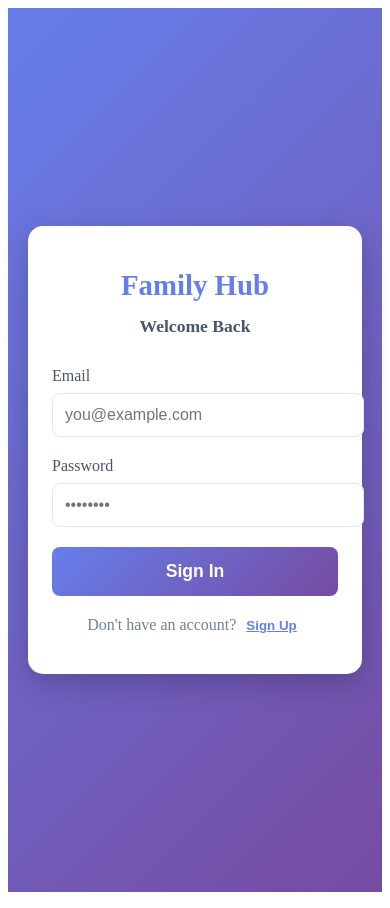
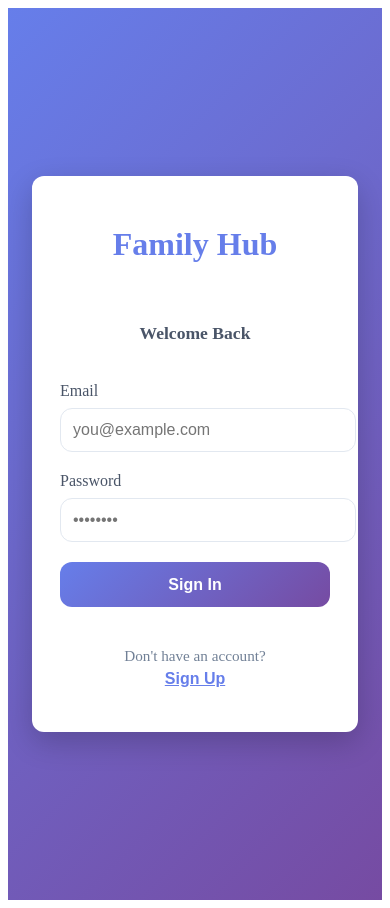
Before and after one commit to itfitzreitzin/family-hub2.0, a SvelteKit app: page / in a window 390 px wide. Built offline with nearby package versions, Linux system fonts and the light colour scheme.

Commit message:
Refine mobile layout across shared and page styles

```diff
--- a/src/app.css
+++ b/src/app.css
@@ -8,6 +8,16 @@
   --safe-right: env(safe-area-inset-right);
   --safe-bottom: env(safe-area-inset-bottom);
   --safe-left: env(safe-area-inset-left);
+
+  /* Global layout scales */
+  --page-max-width: 1200px;
+  --page-padding-y: clamp(1.75rem, 5vw, 2.75rem);
+  --page-padding-x: clamp(1.25rem, 5vw, 2.5rem);
+  --card-padding: clamp(1.25rem, 4vw, 2rem);
+  --card-radius: clamp(0.75rem, 2.5vw, 1rem);
+  --section-gap: clamp(1rem, 4vw, 2rem);
+  --grid-gap: clamp(0.75rem, 3vw, 1.5rem);
+  --stack-gap: clamp(0.75rem, 3vw, 1.25rem);
 }
 
 * {
@@ -20,6 +30,7 @@ body {
   font-family: -apple-system, BlinkMacSystemFont, 'Segoe UI', Roboto, Oxygen, Ubuntu, sans-serif;
   background: var(--gradient-primary);
   min-height: 100vh;
+  line-height: 1.5;
   /* Prevent horizontal scroll */
   overflow-x: hidden;
   /* Smooth scrolling on iOS */
@@ -66,18 +77,55 @@ a.action-card,
    ============================================ */
 .card, .summary-card, .table-card {
   background: white;
-  border-radius: 15px;
-  padding: 30px;
-  margin-bottom: 20px;
+  border-radius: var(--card-radius);
+  padding: var(--card-padding);
+  margin-bottom: var(--section-gap);
   box-shadow: 0 2px 10px rgba(0,0,0,0.1);
 }
 
 .container {
   min-height: 100vh;
   background: #f7fafc;
-  padding: 40px 20px;
-  max-width: 1200px;
+  padding: var(--page-padding-y) var(--page-padding-x);
+  width: min(100%, var(--page-max-width));
   margin: 0 auto;
+}
+
+.page-shell {
+  width: min(100%, var(--page-max-width));
+  margin: 0 auto;
+  padding: var(--page-padding-y) var(--page-padding-x);
+}
+
+.stack {
+  display: flex;
+  gap: var(--stack-gap);
+}
+
+.stack.wrap {
+  flex-wrap: wrap;
+}
+
+.stack.center {
+  align-items: center;
+}
+
+.auto-grid {
+  display: grid;
+  gap: var(--grid-gap);
+  grid-template-columns: repeat(auto-fit, minmax(min(var(--grid-min, 260px), 100%), 1fr));
+}
+
+h1 {
+  font-size: clamp(1.8rem, 2vw + 1.4rem, 2.6rem);
+}
+
+h2 {
+  font-size: clamp(1.35rem, 1.5vw + 1rem, 2rem);
+}
+
+h3 {
+  font-size: clamp(1.1rem, 1.2vw + 0.9rem, 1.6rem);
 }
 
 /* ============================================
@@ -177,15 +225,15 @@ tr:hover {
 
   /* Container adjustments */
   .container {
-    padding: 20px 15px;
+    padding: calc(var(--page-padding-y) * 0.75) calc(var(--page-padding-x) * 0.85);
     padding-bottom: calc(80px + var(--safe-bottom));
   }
 
   /* Card adjustments */
   .card, .summary-card, .table-card {
-    padding: 20px;
-    border-radius: 12px;
-    margin-bottom: 15px;
+    padding: calc(var(--card-padding) * 0.85);
+    border-radius: clamp(0.75rem, 2vw, 0.9rem);
+    margin-bottom: clamp(0.75rem, 3vw, 1.25rem);
   }
 
   /* Form improvements */
@@ -214,7 +262,7 @@ tr:hover {
   /* Grid adjustments */
   .action-grid, .nanny-grid, .stats-grid {
     grid-template-columns: 1fr !important;
-    gap: 1rem;
+    gap: var(--grid-gap);
   }
 
   /* Table adjustments */
@@ -274,7 +322,7 @@ tr:hover {
   /* Stats grid - 2 columns on mobile */
   .summary-stats {
     grid-template-columns: repeat(2, 1fr) !important;
-    gap: 0.75rem;
+    gap: var(--grid-gap);
   }
 
   .stat {
@@ -368,10 +416,10 @@ tr:hover {
 
 /* Visibility utilities */
 .mobile-only { display: none !important; }
-.desktop-only { display: block !important; }
+.desktop-only { display: revert; }
 
 @media (max-width: 768px) {
-  .mobile-only { display: block !important; }
+  .mobile-only { display: revert !important; }
   .desktop-only { display: none !important; }
 }
 
--- a/src/routes/+page.svelte
+++ b/src/routes/+page.svelte
@@ -60,8 +60,8 @@
   }
 </script>
 
-<div class="container">
-  <div class="card">
+<div class="auth-screen">
+  <div class="auth-card">
     <h1>Family Hub</h1>
     <h2>{mode === 'login' ? 'Welcome Back' : 'Create Account'}</h2>
 
@@ -107,78 +107,86 @@
 </div>
 
 <style>
-  .container {
+  .auth-screen {
     min-height: 100vh;
     display: flex;
     align-items: center;
     justify-content: center;
     background: linear-gradient(135deg, #667eea 0%, #764ba2 100%);
-    padding: 20px;
+    padding: clamp(1.5rem, 6vw, 3rem);
   }
 
-  .card {
+  .auth-card {
     background: white;
-    padding: 40px;
-    border-radius: 15px;
+    padding: clamp(1.75rem, 6vw, 2.75rem);
+    border-radius: clamp(0.75rem, 3vw, 1.25rem);
     box-shadow: 0 10px 30px rgba(0,0,0,0.2);
-    max-width: 400px;
+    max-width: 420px;
     width: 100%;
+    display: flex;
+    flex-direction: column;
+    gap: 1.5rem;
   }
 
   h1 {
     text-align: center;
-    font-size: 2.5em;
-    margin-bottom: 10px;
+    font-size: clamp(2rem, 4vw, 2.6rem);
     color: #667eea;
   }
 
   h2 {
     text-align: center;
     color: #4a5568;
-    margin-bottom: 30px;
+    font-size: clamp(1.1rem, 2vw, 1.4rem);
   }
 
   .error {
     background: #fff2f0;
     border: 1px solid #ffccc7;
     color: #a8071a;
-    padding: 12px;
-    border-radius: 8px;
-    margin-bottom: 20px;
+    padding: 0.75rem;
+    border-radius: 0.75rem;
+  }
+
+  form {
+    display: flex;
+    flex-direction: column;
+    gap: 1.25rem;
   }
 
   .input-group {
-    margin-bottom: 20px;
+    display: flex;
+    flex-direction: column;
+    gap: 0.5rem;
   }
 
   label {
-    display: block;
-    margin-bottom: 8px;
     color: #4a5568;
     font-weight: 500;
   }
 
   input {
     width: 100%;
-    padding: 12px;
+    padding: 0.75rem;
     border: 1px solid #e2e8f0;
-    border-radius: 8px;
-    font-size: 1em;
+    border-radius: 0.75rem;
+    font-size: 1rem;
   }
 
   input:focus {
     outline: none;
     border-color: #667eea;
+    box-shadow: 0 0 0 3px rgba(102, 126, 234, 0.15);
   }
 
   button[type="submit"] {
     width: 100%;
-    padding: 14px;
+    padding: clamp(0.85rem, 3vw, 1rem);
     background: linear-gradient(135deg, #667eea 0%, #764ba2 100%);
     color: white;
     border: none;
-    border-radius: 8px;
-    font-size: 1.1em;
+    border-radius: 0.75rem;
+    font-size: clamp(1rem, 2vw, 1.15rem);
     font-weight: 600;
     cursor: pointer;
     transition: transform 0.2s;
@@ -195,8 +203,11 @@
 
   .toggle {
     text-align: center;
-    margin-top: 20px;
     color: #718096;
+    display: flex;
+    flex-direction: column;
+    gap: 0.25rem;
+    font-size: 0.95rem;
   }
 
   .link {
@@ -206,11 +217,6 @@
     cursor: pointer;
     font-weight: 600;
     text-decoration: underline;
-  }
-
-  @media (max-width: 480px) {
-    .card { padding: 24px; }
-    h1 { font-size: 1.8em; }
-    h2 { font-size: 1.1em; }
+    font-size: 1rem;
   }
 </style>
--- a/src/routes/settings/+page.svelte
+++ b/src/routes/settings/+page.svelte
@@ -226,11 +226,11 @@
 
   .info-box {
     background: #f7fafc;
-    padding: 15px;
-    border-radius: 8px;
-    margin-bottom: 30px;
+    padding: clamp(1rem, 3vw, 1.5rem);
+    border-radius: 0.75rem;
+    margin-bottom: 2rem;
     color: #4a5568;
-    line-height: 1.8;
+    line-height: 1.7;
   }
 
   .admin-badge {
@@ -245,27 +245,29 @@
   }
 
   .form-group {
-    margin-bottom: 20px;
+    display: flex;
+    flex-direction: column;
+    gap: 0.5rem;
+    margin-bottom: 1.5rem;
   }
 
   label {
-    display: block;
-    margin-bottom: 8px;
     color: #4a5568;
     font-weight: 500;
   }
 
   input, select {
     width: 100%;
-    padding: 12px;
+    padding: 0.75rem;
     border: 1px solid #e2e8f0;
-    border-radius: 8px;
-    font-size: 1em;
+    border-radius: 0.75rem;
+    font-size: 1rem;
   }
 
   input:focus, select:focus {
     outline: none;
     border-color: #667eea;
+    box-shadow: 0 0 0 3px rgba(102, 126, 234, 0.15);
   }
 
   small {
@@ -276,9 +278,9 @@
   }
 
   .btn {
-    padding: 12px 24px;
+    padding: clamp(0.75rem, 3vw, 1rem) clamp(1.5rem, 4vw, 2rem);
     border: none;
-    border-radius: 8px;
+    border-radius: 0.75rem;
     font-weight: 600;
     cursor: pointer;
     transition: all 0.2s;
@@ -288,7 +290,7 @@
     width: 100%;
     background: linear-gradient(135deg, #667eea 0%, #764ba2 100%);
     color: white;
-    font-size: 1.1em;
+    font-size: clamp(1rem, 2vw, 1.15rem);
   }
 
   .btn-primary:hover:not(:disabled) {
@@ -319,9 +321,4 @@
     background: #f7fafc;
     color: #718096;
   }
-
-  @media (max-width: 480px) {
-    .container { padding: 20px 16px; }
-    .card { padding: 20px; }
-  }
 </style>
--- a/src/routes/setup/+page.svelte
+++ b/src/routes/setup/+page.svelte
@@ -58,8 +58,8 @@
   }
 </script>
 
-<div class="container">
-  <div class="card">
+<div class="setup-screen">
+  <div class="setup-card">
     <h1>Welcome to Family Hub!</h1>
     <h2>Let's get you set up</h2>
 
@@ -131,46 +131,48 @@
 </div>
 
 <style>
-  .container {
+  .setup-screen {
     min-height: 100vh;
     display: flex;
     align-items: center;
     justify-content: center;
     background: linear-gradient(135deg, #667eea 0%, #764ba2 100%);
-    padding: 20px;
+    padding: clamp(1.5rem, 6vw, 3rem);
   }
 
-  .card {
+  .setup-card {
     background: white;
-    padding: 40px;
-    border-radius: 15px;
+    padding: clamp(1.75rem, 6vw, 3rem);
+    border-radius: clamp(0.75rem, 3vw, 1.25rem);
     box-shadow: 0 10px 30px rgba(0,0,0,0.2);
-    max-width: 500px;
+    max-width: 520px;
     width: 100%;
+    display: flex;
+    flex-direction: column;
+    gap: 1.75rem;
   }
 
   h1 {
     text-align: center;
-    font-size: 2em;
-    margin-bottom: 10px;
+    font-size: clamp(1.9rem, 3vw, 2.4rem);
+    margin-bottom: 0.25rem;
     color: #667eea;
   }
 
   h2 {
     text-align: center;
     color: #4a5568;
-    margin-bottom: 30px;
-    font-size: 1.3em;
+    font-size: clamp(1.1rem, 2vw, 1.4rem);
   }
 
   .role-selection {
-    margin-bottom: 30px;
+    display: flex;
+    flex-direction: column;
+    gap: 1rem;
   }
 
   .role-card {
-    display: block;
     position: relative;
-    margin-bottom: 15px;
     cursor: pointer;
   }
 
@@ -180,9 +182,9 @@
   }
 
   .role-content {
-    padding: 20px;
+    padding: 1.25rem;
     border: 2px solid #e2e8f0;
-    border-radius: 10px;
+    border-radius: 0.75rem;
     transition: all 0.3s;
     text-align: center;
   }
@@ -194,63 +196,67 @@
 
   .role-card.selected .role-content {
     border-color: #667eea;
-    background: linear-gradient(135deg, rgba(102, 126, 234, 0.1) 0%, rgba(118, 75, 162, 0.1) 100%);
+    background: linear-gradient(135deg, rgba(102, 126, 234, 0.12) 0%, rgba(118, 75, 162, 0.12) 100%);
   }
 
   .role-icon {
-    font-size: 3em;
-    margin-bottom: 10px;
+    font-size: clamp(2.25rem, 6vw, 3rem);
+    margin-bottom: 0.75rem;
   }
 
   .role-name {
-    font-size: 1.2em;
+    font-size: clamp(1.1rem, 2.5vw, 1.3rem);
     font-weight: 600;
     color: #2d3748;
-    margin-bottom: 5px;
+    margin-bottom: 0.25rem;
   }
 
   .role-desc {
-    font-size: 0.9em;
+    font-size: 0.9rem;
     color: #718096;
   }
 
   .details-form {
     border-top: 2px solid #e2e8f0;
-    padding-top: 30px;
+    padding-top: 1.75rem;
+    display: flex;
+    flex-direction: column;
+    gap: 1.25rem;
   }
 
   .input-group {
-    margin-bottom: 20px;
+    display: flex;
+    flex-direction: column;
+    gap: 0.5rem;
   }
 
   label {
-    display: block;
-    margin-bottom: 8px;
     color: #4a5568;
     font-weight: 500;
   }
 
   input {
     width: 100%;
-    padding: 12px;
+    padding: 0.75rem;
     border: 1px solid #e2e8f0;
-    border-radius: 8px;
-    font-size: 1em;
+    border-radius: 0.75rem;
+    font-size: 1rem;
   }
 
   input:focus {
     outline: none;
     border-color: #667eea;
+    box-shadow: 0 0 0 3px rgba(102, 126, 234, 0.15);
   }
 
   button {
     width: 100%;
-    padding: 14px;
+    padding: clamp(0.85rem, 3vw, 1rem);
     background: linear-gradient(135deg, #667eea 0%, #764ba2 100%);
     color: white;
     border: none;
-    border-radius: 8px;
-    font-size: 1.1em;
+    border-radius: 0.75rem;
+    font-size: clamp(1rem, 2vw, 1.15rem);
     font-weight: 600;
     cursor: pointer;
     transition: transform 0.2s;
@@ -264,11 +270,4 @@
     opacity: 0.6;
     cursor: not-allowed;
   }
-
-  @media (max-width: 480px) {
-    .card { padding: 24px; }
-    h1 { font-size: 1.6em; }
-    h2 { font-size: 1.05em; }
-    .role-icon { font-size: 2.2em; }
-  }
 </style>
--- a/src/routes/tracker/+page.svelte
+++ b/src/routes/tracker/+page.svelte
@@ -656,7 +656,7 @@ Total: $${weekPay.toFixed(2)}`
       </div>
 
       <!-- Mobile view toggle -->
-      <div class="mobile-view-toggle">
+      <div class="mobile-view-toggle mobile-only">
         <button class:active={mobileView === 'summary'} on:click={() => mobileView = 'summary'}>
           Summary
         </button>
@@ -669,7 +669,7 @@ Total: $${weekPay.toFixed(2)}`
         <div class="empty-state">No entries for this week</div>
       {:else}
         <!-- Desktop table view -->
-        <div class="desktop-table">
+        <div class="desktop-table desktop-only">
           <table>
             <thead>
               <tr>
@@ -706,6 +706,7 @@ Total: $${weekPay.toFixed(2)}`
         </div>
 
         <!-- Mobile card view -->
+        <div class="mobile-only">
           <div class="mobile-cards">
             {#if mobileView === 'summary'}
               <!-- Summary View -->
@@ -769,6 +770,7 @@ Total: $${weekPay.toFixed(2)}`
               </div>
             {/if}
           </div>
+        </div>
 
         <div class="week-total">
           <div class="total-amount">
@@ -797,7 +799,7 @@ Total: $${weekPay.toFixed(2)}`
         <div class="empty-state">No payment records yet</div>
       {:else}
         <!-- Desktop table -->
-        <div class="desktop-table">
+        <div class="desktop-table desktop-only">
           <table>
             <thead>
               <tr>
@@ -848,6 +850,7 @@ Total: $${weekPay.toFixed(2)}`
         </div>
 
         <!-- Mobile payment cards -->
+        <div class="mobile-only">
           <div class="mobile-cards">
             {#each payments as payment}
               <div class="payment-card" class:paid={payment.is_paid}>
@@ -885,6 +888,7 @@ Total: $${weekPay.toFixed(2)}`
               </div>
             {/each}
           </div>
+        </div>
       {/if}
     </div>
   {/if}
@@ -956,44 +960,30 @@ Total: $${weekPay.toFixed(2)}`
 {/if}
 
 <style>
-  .container {
-    min-height: 100vh;
-    background: #f7fafc;
-    padding: 40px 20px;
-    max-width: 1200px;
-    margin: 0 auto;
-  }
-
   .nanny-selector {
     background: white;
-    padding: 20px;
-    border-radius: 15px;
-    margin-bottom: 20px;
+    padding: clamp(1.25rem, 4vw, 1.75rem);
+    border-radius: clamp(0.75rem, 2vw, 1rem);
+    margin-bottom: var(--section-gap);
     box-shadow: 0 2px 10px rgba(0,0,0,0.1);
     display: flex;
+    flex-wrap: wrap;
     align-items: center;
-    gap: 15px;
+    gap: var(--stack-gap);
   }
 
   .nanny-selector label {
     font-weight: 600;
     color: #4a5568;
+    min-width: 140px;
   }
 
   .nanny-selector select {
-    flex: 1;
-    padding: 12px;
+    flex: 1 1 220px;
+    padding: 0.75rem;
     border: 2px solid #e2e8f0;
-    border-radius: 8px;
-    font-size: 1em;
-  }
-
-  .card {
-    background: white;
-    border-radius: 15px;
-    padding: 30px;
-    margin-bottom: 20px;
-    box-shadow: 0 2px 10px rgba(0,0,0,0.1);
+    border-radius: 0.75rem;
+    font-size: 1rem;
   }
 
   .card-header {
@@ -1020,15 +1010,17 @@ Total: $${weekPay.toFixed(2)}`
 
   .week-nav {
     display: flex;
-    gap: 10px;
+    flex-wrap: wrap;
+    justify-content: center;
     align-items: center;
+    gap: var(--stack-gap);
   }
 
   .week-nav button {
-    padding: 8px 16px;
+    padding: clamp(0.5rem, 2vw, 0.75rem) clamp(0.75rem, 3vw, 1.25rem);
     background: white;
     border: 2px solid #e2e8f0;
-    border-radius: 6px;
+    border-radius: 0.75rem;
     cursor: pointer;
     font-weight: 600;
   }
@@ -1041,17 +1033,17 @@ Total: $${weekPay.toFixed(2)}`
     font-size: 0.95em;
     font-weight: 600;
     color: #4a5568;
-    min-width: 200px;
+    min-width: min(220px, 100%);
     text-align: center;
   }
 
   .timer-card {
     background: linear-gradient(135deg, #667eea 0%, #764ba2 100%);
     color: white;
-    padding: 40px;
-    border-radius: 15px;
+    padding: clamp(2rem, 6vw, 2.75rem);
+    border-radius: clamp(0.75rem, 2vw, 1rem);
     text-align: center;
-    margin-bottom: 30px;
+    margin-bottom: 2rem;
   }
 
   .timer-label {
@@ -1062,7 +1054,7 @@ Total: $${weekPay.toFixed(2)}`
   }
 
   .timer {
-    font-size: 3.5em;
+    font-size: clamp(2.75rem, 8vw, 3.75rem);
     font-weight: bold;
     font-family: 'SF Mono', Monaco, monospace;
   }
@@ -1087,11 +1079,11 @@ Total: $${weekPay.toFixed(2)}`
   }
 
   .btn {
-    padding: 16px 40px;
-    font-size: 1.2em;
-    font-weight: bold;
+    padding: clamp(0.9rem, 3vw, 1.1rem) clamp(1.75rem, 5vw, 2.5rem);
+    font-size: clamp(1rem, 2.5vw, 1.2rem);
+    font-weight: 700;
     border: none;
-    border-radius: 10px;
+    border-radius: 0.85rem;
     cursor: pointer;
     transition: all 0.3s;
   }
@@ -1118,13 +1110,13 @@ Total: $${weekPay.toFixed(2)}`
 
   .quick-actions {
     display: flex;
-    gap: 10px;
     justify-content: center;
     flex-wrap: wrap;
+    gap: var(--stack-gap);
   }
 
   .btn-secondary {
-    padding: 10px 20px;
+    padding: clamp(0.75rem, 3vw, 0.9rem) clamp(1.25rem, 4vw, 1.75rem);
     font-size: 0.95em;
     background: #718096;
     color: white;
@@ -1137,17 +1129,17 @@ Total: $${weekPay.toFixed(2)}`
 
   /* Mobile view toggle */
   .mobile-view-toggle {
-    display: none;
-    gap: 10px;
-    margin-bottom: 20px;
+    display: flex;
+    gap: var(--stack-gap);
+    margin-bottom: var(--stack-gap);
   }
 
   .mobile-view-toggle button {
     flex: 1;
-    padding: 10px;
+    padding: clamp(0.75rem, 3vw, 0.9rem);
     background: white;
     border: 2px solid #e2e8f0;
-    border-radius: 6px;
+    border-radius: 0.75rem;
     font-weight: 600;
     color: #4a5568;
     cursor: pointer;
@@ -1189,14 +1181,17 @@ Total: $${weekPay.toFixed(2)}`
     background: #f7fafc;
   }
 
-  /* Mobile cards - hidden by default */
+  /* Mobile cards */
   .mobile-cards {
-    display: none;
+    display: flex;
+    flex-direction: column;
+    gap: var(--stack-gap);
   }
 
   .summary-grid {
     display: grid;
-    gap: 15px;
+    gap: var(--grid-gap);
+    grid-template-columns: repeat(auto-fit, minmax(220px, 1fr));
   }
 
   .entry-card {
@@ -1241,7 +1236,8 @@ Total: $${weekPay.toFixed(2)}`
 
   .entry-actions {
     display: flex;
-    gap: 8px;
+    flex-wrap: wrap;
+    gap: var(--stack-gap);
   }
 
   .detail-card {
@@ -1277,7 +1273,8 @@ Total: $${weekPay.toFixed(2)}`
     padding-top: 15px;
     border-top: 1px solid #e2e8f0;
     display: flex;
-    gap: 8px;
+    flex-wrap: wrap;
+    gap: var(--stack-gap);
   }
 
   /* Payment cards */
@@ -1328,7 +1325,8 @@ Total: $${weekPay.toFixed(2)}`
 
   .payment-actions {
     display: flex;
-    gap: 8px;
+    flex-wrap: wrap;
+    gap: var(--stack-gap);
     margin-top: 10px;
     padding-top: 10px;
     border-top: 1px solid #e2e8f0;
@@ -1475,20 +1473,19 @@ Total: $${weekPay.toFixed(2)}`
 
   .form-row {
     display: grid;
-    grid-template-columns: 1fr 1fr;
-    gap: 15px;
+    gap: var(--stack-gap);
+    grid-template-columns: repeat(auto-fit, minmax(200px, 1fr));
   }
 
   .button-row {
     display: flex;
-    gap: 10px;
-    margin-top: 20px;
+    flex-wrap: wrap;
+    gap: var(--stack-gap);
+    margin-top: var(--stack-gap);
   }
 
   .button-row .btn {
-    flex: 1;
-    padding: 12px;
-    font-size: 1em;
+    flex: 1 1 min(220px, 100%);
   }
 
   .clock-in-confirm {
@@ -1500,103 +1497,4 @@ Total: $${weekPay.toFixed(2)}`
     font-size: 1.1em;
   }
 
-  /* Mobile responsive styles */
-  @media (max-width: 768px) {
-    .container {
-      padding: 20px 12px;
-    }
-
-    .card {
-      padding: 20px;
-    }
-
-    .timer-card {
-      padding: 30px 20px;
-    }
-
-    .timer {
-      font-size: 2.5em;
-    }
-
-    .btn {
-      padding: 14px 28px;
-      font-size: 1.1em;
-    }
-
-    .week-nav span {
-      min-width: auto;
-      font-size: 0.85em;
-    }
-
-    .week-nav button {
-      padding: 8px 12px;
-    }
-
-    /* Hide desktop table, show mobile cards */
-    .desktop-table {
-      display: none;
-    }
-
-    .mobile-cards {
-      display: block;
-    }
-
-    .mobile-view-toggle {
-      display: flex;
-    }
-
-    .quick-actions {
-      gap: 8px;
-    }
-
-    .btn-secondary {
-      padding: 10px 16px;
-      font-size: 0.9em;
-    }
-
-    .modal-content {
-      padding: 20px;
-    }
-
-    .form-row {
-      grid-template-columns: 1fr;
-    }
-
-    .week-total {
-      padding: 15px;
-    }
-
-    .total-amount {
-      font-size: 1.5em;
-    }
-  }
-
-  @media (max-width: 480px) {
-    .nanny-selector {
-      flex-direction: column;
-      align-items: stretch;
-    }
-
-    .card-header {
-      flex-direction: column;
-      align-items: stretch;
-      text-align: center;
-    }
-
-    .week-nav {
-      width: 100%;
-      justify-content: space-between;
-    }
-
-    .btn-sm {
-      font-size: 0.8em;
-      padding: 5px 10px;
-    }
-
-    .entry-actions,
-    .detail-actions,
-    .payment-actions {
-      flex-wrap: wrap;
-    }
-  }
 </style>
```
Also changed, not shown: src/routes/schedule/+page.svelte (+3 -22 lines). Lines whose indentation alone changed are shown as unchanged.
